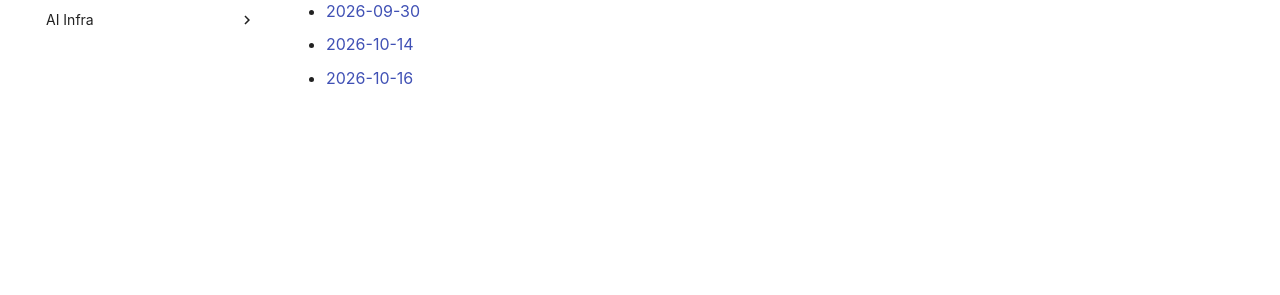
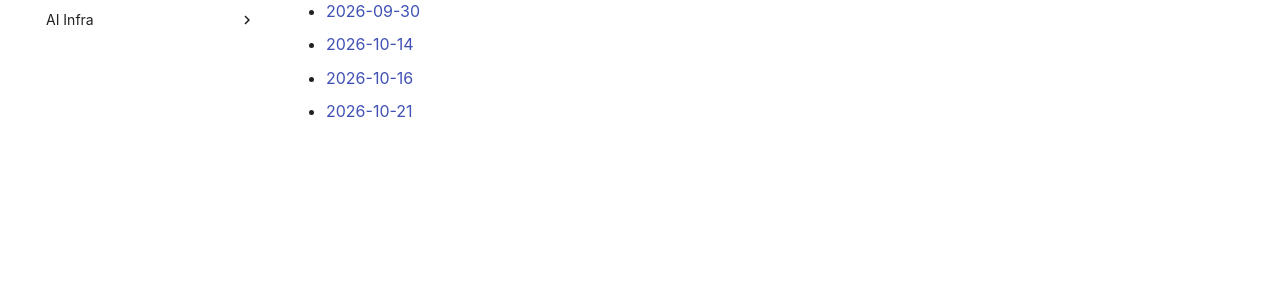
Before and after one commit to Lodpixel/Lec-Notes, an MkDocs documentation site: the page built from docs/课内/概率统计/index.md, in a window 1280 px wide. Shown: the part 432-727 px from the top of the page. Built offline with MkDocs 1.6.1 and Material for MkDocs 9.7.7, drawn with Linux system fonts in a browser that asks for light colours; comment, search, counter and statistics services are not loaded.

Commit message:
Update lecture transcript: docs/课内/概率统计/index.md

```diff
--- a/docs/课内/概率统计/index.md
+++ b/docs/课内/概率统计/index.md
@@ -16,3 +16,5 @@
 - [2026-10-14](2026-10-14.md)
 
 - [2026-10-16](2026-10-16.md)
+
+- [2026-10-21](2026-10-21.md)
```
